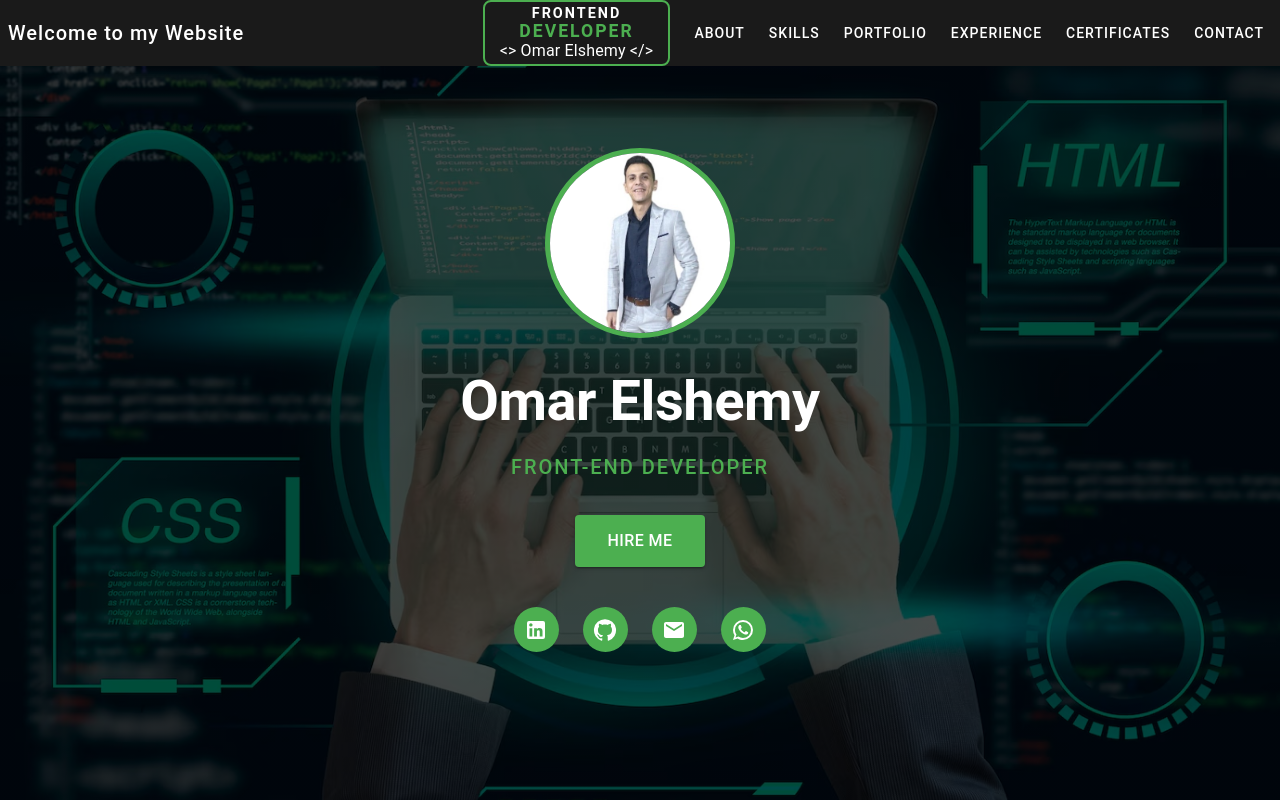
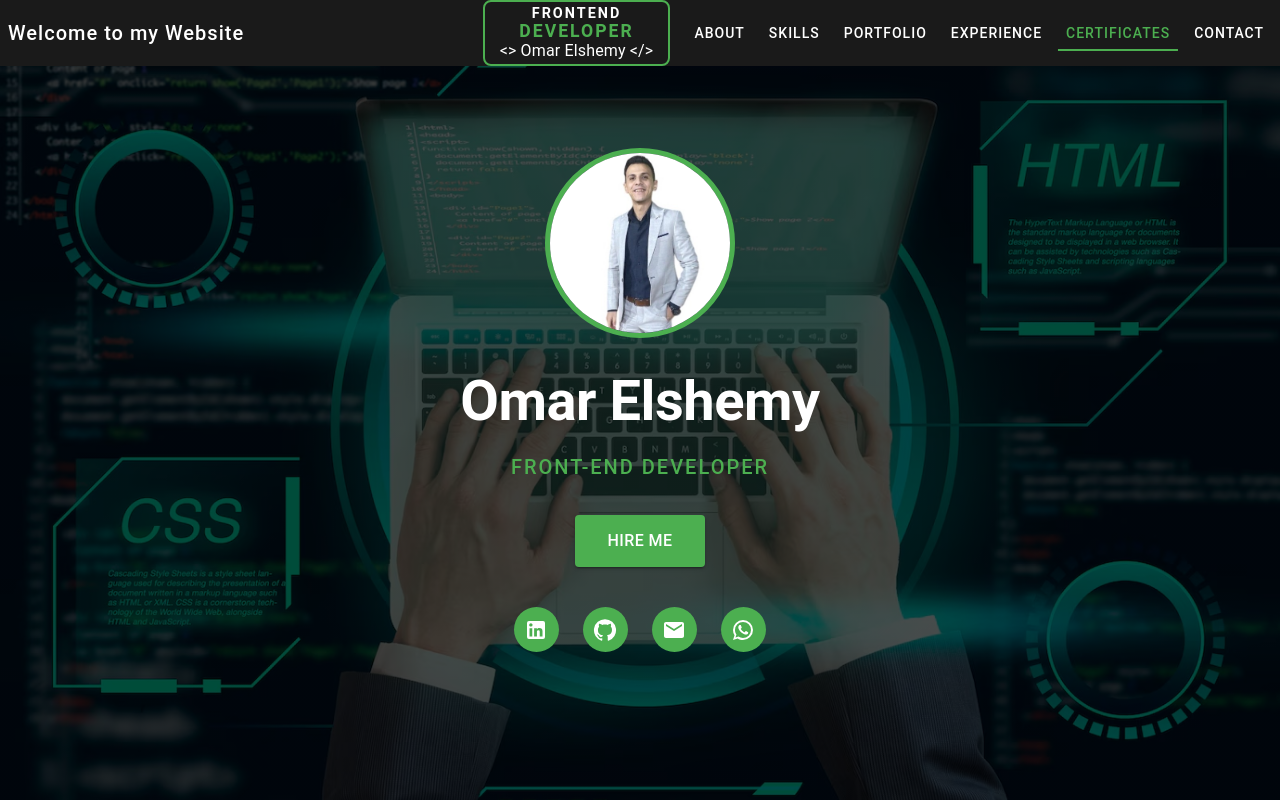
Before and after one commit to OmarELshemy98/my-cv, a React (Create React App) app: page / in a window 1280 px wide. Shown: the top 802 px of the page. Built offline with nearby package versions, Linux system fonts and the light colour scheme.

Commit message:
scrollable pages

```diff
--- a/public/index.html
+++ b/public/index.html
@@ -7,7 +7,7 @@
     <meta name="theme-color" content="#000000" />
     <meta
       name="description"
-      content="Web site created using create-react-app"
+      content="Omar Elshemy - Frontend Developer Portfolio Website"
     />
     <link rel="apple-touch-icon" href="%PUBLIC_URL%/logo192.png" />
     <!--
@@ -24,7 +24,7 @@
       work correctly both with client-side routing and a non-root public URL.
       Learn how to configure a non-root public URL by running `npm run build`.
     -->
-    <title>React App</title>
+    <title>Omar Elshemy Website</title>
   </head>
   <body>
     <noscript>You need to enable JavaScript to run this app.</noscript>
--- a/src/components/Header/Header.jsx
+++ b/src/components/Header/Header.jsx
@@ -1,26 +1,63 @@
 import { AppBar, Toolbar, Button, Box, Typography, Container, Avatar } from '@mui/material';
 import { useNavigate } from 'react-router-dom';
-// Replace FacebookIcon import with LinkedInIcon
 import LinkedInIcon from '@mui/icons-material/LinkedIn';
 import GitHubIcon from '@mui/icons-material/GitHub';
 import EmailIcon from '@mui/icons-material/Email';
 import WhatsAppIcon from '@mui/icons-material/WhatsApp';
 import FrontendDeveloperLogo from './FrontendDeveloperLogo';
+import { useState, useEffect } from 'react';
 
 const Header = () => {
   const navigate = useNavigate();
+  const [activeSection, setActiveSection] = useState('');
+
+  const handleScroll = (sectionId) => {
+    const element = document.getElementById(sectionId);
+    if (element) {
+      const headerOffset = 64; // Height of your fixed header
+      const elementPosition = element.getBoundingClientRect().top;
+      const offsetPosition = elementPosition + window.pageYOffset - headerOffset;
+
+      window.scrollTo({
+        top: offsetPosition,
+        behavior: 'smooth'
+      });
+      setActiveSection(sectionId);
+    }
+  };
+
+  // Track scroll position to highlight active section
+  useEffect(() => {
+    const handleScrollSpy = () => {
+      const sections = menuItems.map(item => item.sectionId);
+
+      for (const sectionId of sections) {
+        const element = document.getElementById(sectionId);
+        if (element) {
+          const rect = element.getBoundingClientRect();
+          if (rect.top <= 100 && rect.bottom >= 100) {
+            setActiveSection(sectionId);
+            break;
+          }
+        }
+      }
+    };
+
+    window.addEventListener('scroll', handleScrollSpy);
+    return () => window.removeEventListener('scroll', handleScrollSpy);
+  }, []);
 
   const menuItems = [
-    { label: 'About', path: '/about' },
-    { label: 'Skills', path: '/skills' },
-    { label: 'Portfolio', path: '/portfolio' },
-    { label: 'Experience', path: '/experience' },
-    { label: 'Certificates', path: '/certificates' }, // Add this menu item
-    { label: 'Contact', path: '/contact' },
+    { label: 'About', sectionId: 'about' },
+    { label: 'Skills', sectionId: 'skills' },
+    { label: 'Portfolio', sectionId: 'portfolio' },
+    { label: 'Experience', sectionId: 'experience' },
+    { label: 'Certificates', sectionId: 'certificates' },
+    { label: 'Contact', sectionId: 'contact' },
   ];
 
   const socialIcons = [
-    { icon: <LinkedInIcon />, link: 'https://www.linkedin.com/in/omar-elshemy-b7b4b0293/' }, // Updated icon and link
+    { icon: <LinkedInIcon />, link: 'https://www.linkedin.com/in/omar-elshemy-b7b4b0293/' },
     { icon: <GitHubIcon />, link: 'https://github.com/OmarELshemy98' },
     { icon: <EmailIcon />, link: 'mailto:omarelshemy010@gmail.com' },
     { icon: <WhatsAppIcon />, link: 'https://wa.me/201026238072' },
@@ -87,16 +124,29 @@ const Header = () => {
             }}>
               {menuItems.map((item) => (
                 <Button
-                  key={item.path}
-                  onClick={() => navigate(item.path)}
+                  key={item.sectionId}
+                  onClick={() => handleScroll(item.sectionId)}
                   sx={{
-                    color: '#ffffff',
+                    color: activeSection === item.sectionId ? '#4CAF50' : '#ffffff',
                     fontSize: '14px',
                     fontWeight: 500,
                     letterSpacing: '1px',
+                    position: 'relative',
                     '&:hover': {
                       backgroundColor: 'transparent',
                       color: '#4CAF50',
+                    },
+                    '&::after': {
+                      content: '""',
+                      position: 'absolute',
+                      bottom: 0,
+                      left: '50%',
+                      transform: activeSection === item.sectionId ? 'translateX(-50%) scaleX(1)' : 'translateX(-50%) scaleX(0)',
+                      transformOrigin: 'center',
+                      width: '100%',
+                      height: '2px',
+                      backgroundColor: '#4CAF50',
+                      transition: 'transform 0.3s ease'
                     },
                     textTransform: 'uppercase'
                   }}
```
Also changed, not shown: public/manifest.json.
